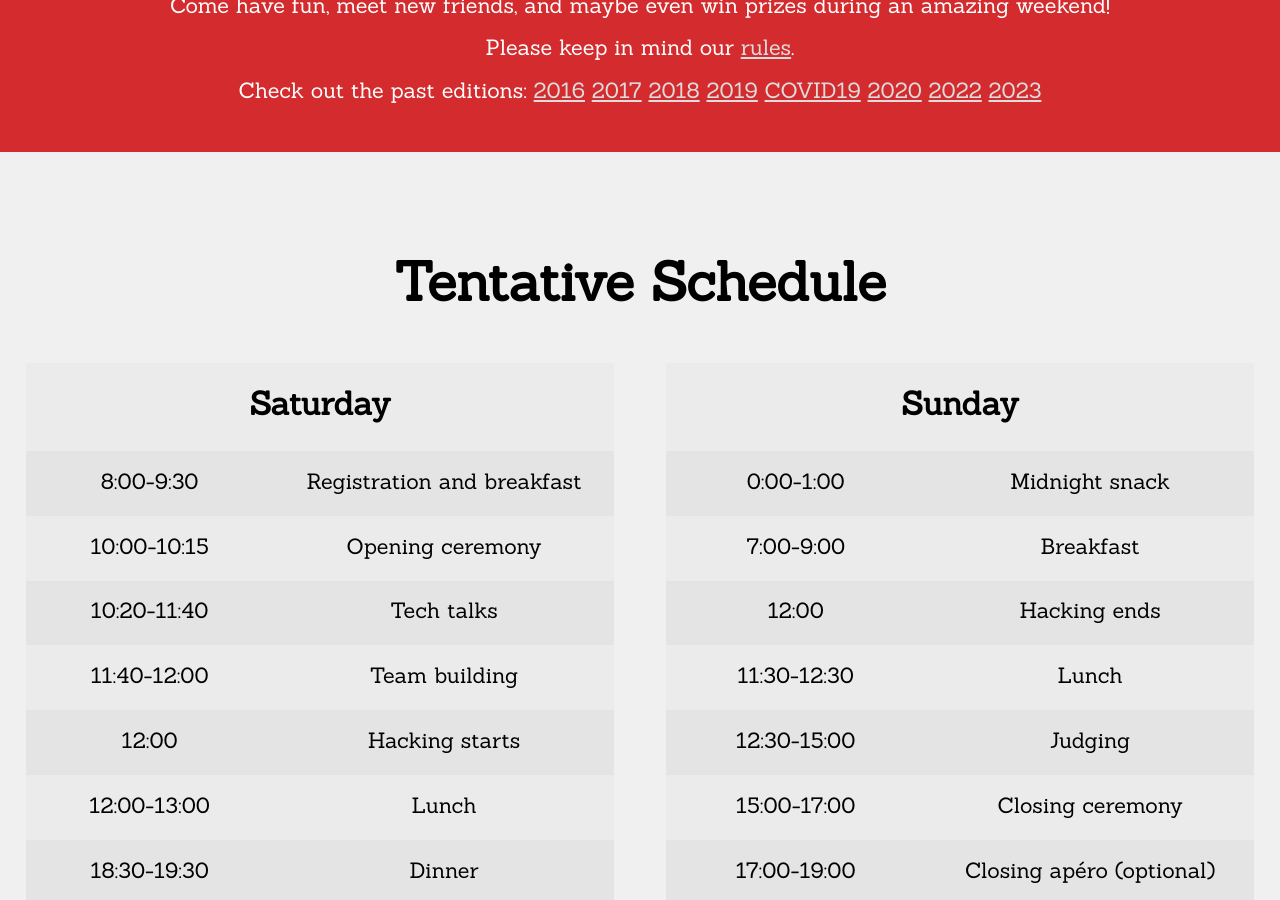
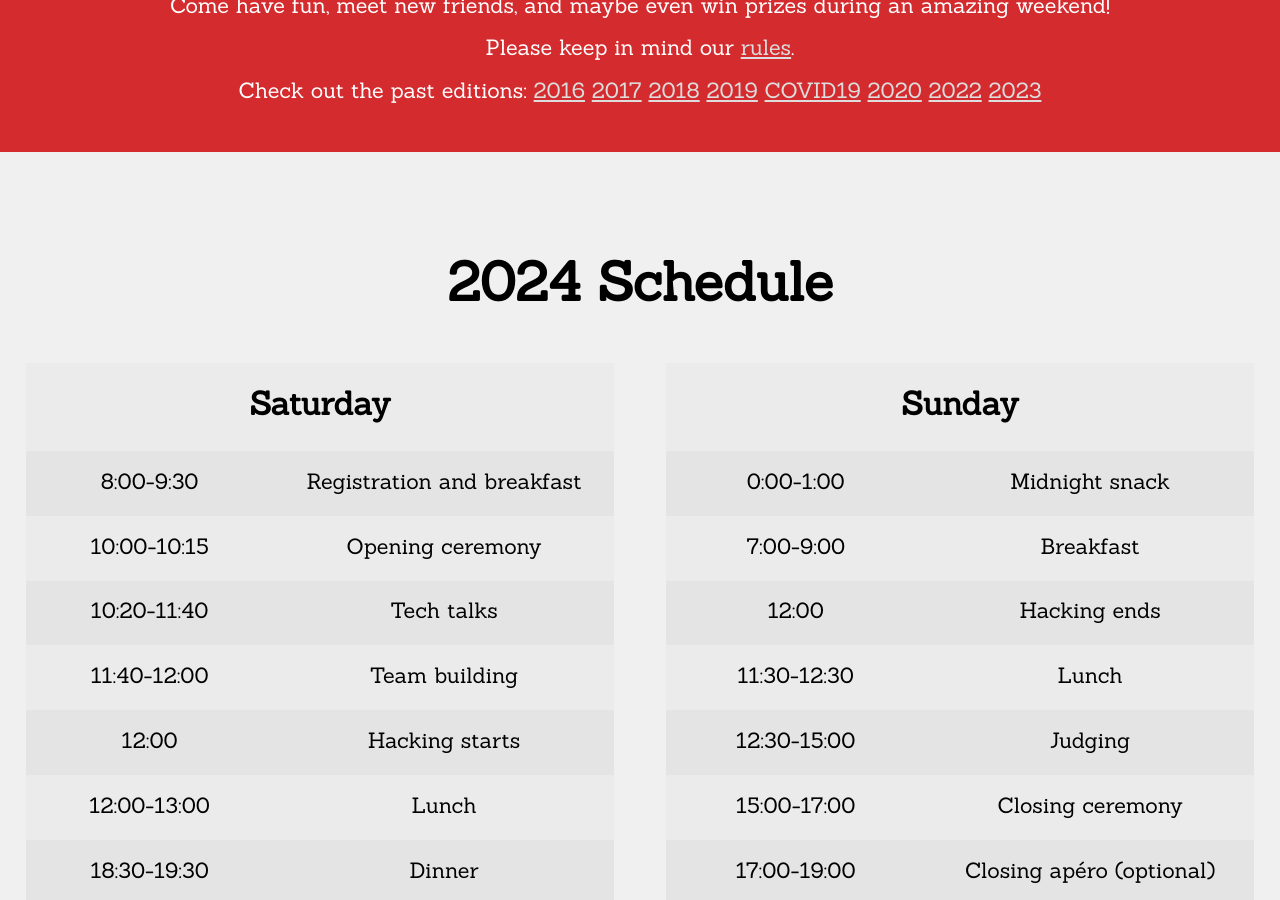
Before and after one commit to LauzHack/LauzHack.github.io, a Jekyll site: the page built from index.html, in a window 1280 px wide and 900 px high, scrolled down 1079 px. Built offline with Jekyll 4.4.1, drawn with Linux system fonts in a browser that asks for light colours.

Commit message:
Update schedule.yml

```diff
--- a/_data/schedule.yml
+++ b/_data/schedule.yml
@@ -1,7 +1,7 @@
 # Schedule, optional.
 # Don't forget quotes around hours, otherwise the colons will mess stuff up.
 
-title: Tentative Schedule
+title: 2024 Schedule
 
 
 
```
